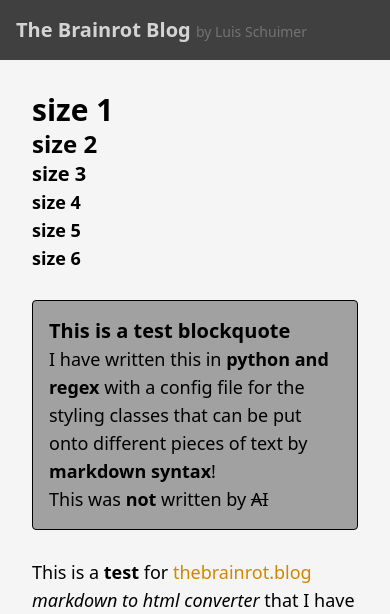
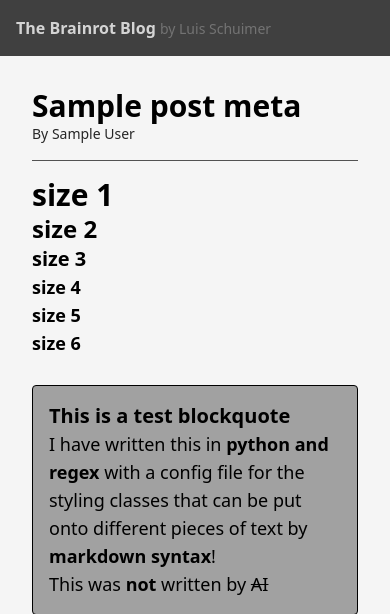
Before and after one commit to LuisSchuimer/thebrainrot.blog, a Flask app: template src/thebrainrot_blog/templates/article.html in a window 390 px wide. Shown: the top 614 px of the page. Run offline with Flask 3, Linux system fonts and the light colour scheme; the template is opened without the code that fills it: most values are stand-ins (such as "Sample title", 1, 10 or a date in 2020); style sheets or scripts are compiled from the project's sources.

Commit message:
refactor(frondend): components for less repetition

```diff
--- a/src/thebrainrot_blog/main.py
+++ b/src/thebrainrot_blog/main.py
@@ -12,14 +12,20 @@ app = Flask(__name__)
 
 limiter = Limiter(
     get_remote_ip_addr,
-    app=app
+    app=app,
+    storage_uri="memory://",
 )
 
 @app.route("/")
 def main(): return render_template("index.html")
 
-@app.route("/article")
-def article(): return render_template("article.html")
+@limiter.limit("1/minute")
+@app.route("/article/<id>")
+def article(id: str):
+    return render_template("article.html", post_meta_data={
+        "title": "How I made this blog page",
+        "author": "Luis Schuimer"
+    })
 
 
 if __name__ == "__main__":
--- a/src/thebrainrot_blog/templates/article.html
+++ b/src/thebrainrot_blog/templates/article.html
@@ -1,19 +1,14 @@
+<!DOCTYPE html>
 <html>
-    <head>
-        <link href="{{ url_for("static", filename="css/output.css" ) }}"
-            rel="stylesheet">
-        <meta name="viewport" content="width=device-width" initial-scale="1.0">
-    </head>
+    {% include "components/headers.html" %}
 
     <body class="bg-neutral-100">
-        <div class="bg-neutral-700 w-full p-4 sticky top-0">
-            <h1 class="text-xl text-heading font-extrabold text-neutral-300">
-                The Brainrot Blog <span
-                    class="text-sm font-medium text-neutral-500">by Luis
-                    Schuimer</span>
-            </h1>
-        </div>
+        {% include "components/navbar.html" %}
         <div class="p-8 text-lg">
+            <div class="text-3xl font-bold">{{ post_meta_data.title }}</div>
+            <p class="text-sm font-medium text-neutral-800">By {{ post_meta_data.author }}</p>
+            <hr class="border-0 h-px my-4 bg-neutral-600">
+
             {% include "components/test.html" %}
         </div>
     </body>
--- /dev/null
+++ b/src/thebrainrot_blog/templates/components/headers.html
@@ -0,0 +1,5 @@
+<head>
+    <link href="{{ url_for("static", filename="css/output.css" ) }}"
+        rel="stylesheet">
+    <meta name="viewport" content="width=device-width" initial-scale="1.0">
+</head>
--- /dev/null
+++ b/src/thebrainrot_blog/templates/components/navbar.html
@@ -0,0 +1,5 @@
+<div class="bg-neutral-700 w-full p-4 sticky top-0">
+    <h1 class="text-base sm:text-xl font-extrabold text-neutral-300">
+        The Brainrot Blog <span class="text-sm font-medium text-neutral-500">by Luis Schuimer</span>
+    </h1>
+</div>
```
Also changed, not shown: src/thebrainrot_blog/templates/index.html (+3 -12 lines), README.md.
